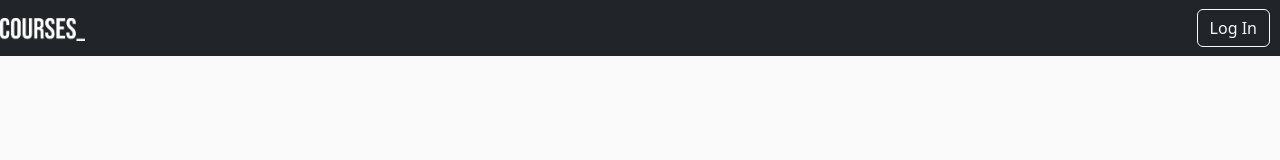
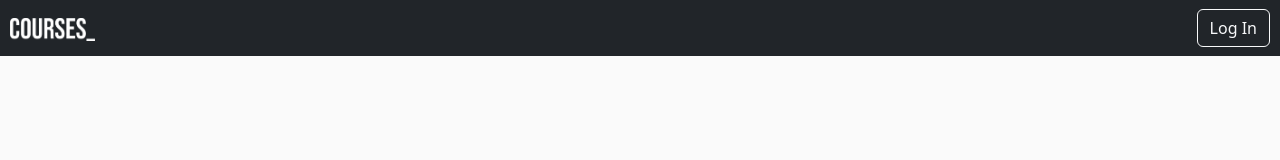
Before and after one commit to Ramnelov/COURSES_, a React (Create React App) app in the folder frontend/: page / in a window 1280 px wide. Shown: the top 160 px of the page. Built offline with nearby package versions, Linux system fonts and the light colour scheme.

Commit message:
Update Navbar component

```diff
--- a/frontend/src/components/Navbar.tsx
+++ b/frontend/src/components/Navbar.tsx
@@ -23,6 +23,7 @@ const NavigationBar: React.FC = () => {
     localStorage.removeItem("role"); // Remove the role from local storage
     localStorage.removeItem("email"); // Remove the email from local storage
     setNotification("", "info");
+    navigate("/");
   };
 
   const handleLoginRedirect = () => {
@@ -36,11 +37,11 @@ const NavigationBar: React.FC = () => {
           <img
             src="logo-nav.png" // Replace with the path to your image
             alt="courses"
-            style={{ width: "85px", cursor: "pointer" }} // Adjust size as needed
+            style={{ width: "85px", cursor: "pointer", marginLeft: "10px" }} // Adjust size as needed
             onClick={() => navigate("/")}
           />
         </Navbar.Brand>
-        {loggedIn && (
+        {loggedIn && user?.role === "USER" && (
           <Navbar.Text
             className="text-white"
             onClick={() => navigate("/account")}
@@ -50,6 +51,14 @@ const NavigationBar: React.FC = () => {
           </Navbar.Text>
         )}
         {loggedIn && user?.role === "ADMIN" && (
+          <>
+            <Navbar.Text
+              className="text-white"
+              onClick={() => navigate("/account")}
+              style={{ cursor: "pointer" }}
+            >
+              Account
+            </Navbar.Text>
             <Navbar.Text
               className="text-white"
               onClick={() => navigate("/admin")}
@@ -57,6 +66,7 @@ const NavigationBar: React.FC = () => {
             >
               Admin
             </Navbar.Text>
+          </>
         )}
       </Nav>
       <Navbar.Collapse className="justify-content-end">
```
Lines whose indentation alone changed are shown as unchanged.
